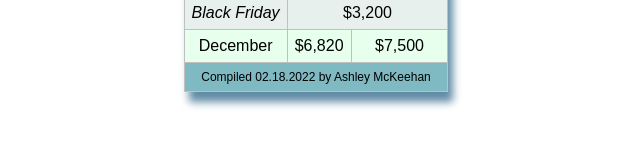
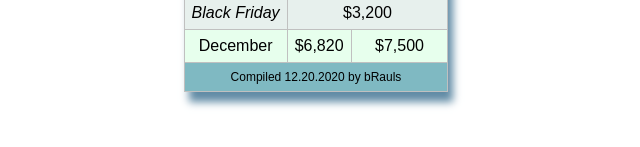
Before and after one commit to AshleyBeazer/WDD-331R, a plain HTML site: page lesson8/tablebuild.html in a window 1280 px wide. Shown: the part 313-460 px from the top of the page, 324-964 px from the left. Drawn offline with Linux system fonts and the light colour scheme.

Commit message:
Updated lesson 8

```diff
--- a/lesson8/tablebuild.html
+++ b/lesson8/tablebuild.html
@@ -56,7 +56,7 @@
            </tbody>
            <tfoot>
                <tr>
-                <td colspan="3">Compiled 02.18.2022 by Ashley McKeehan</td>
+                <td colspan="3">Compiled 12.20.2020 by bRauls</td>
                 </tr>
            </tfoot>
         </table>
```
